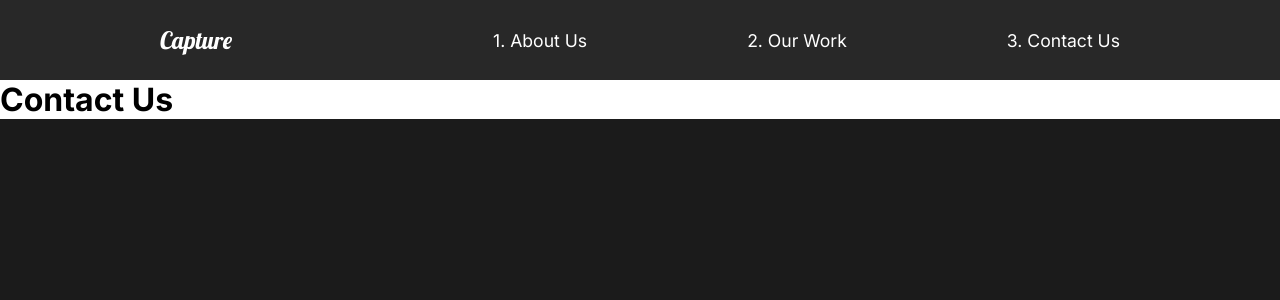
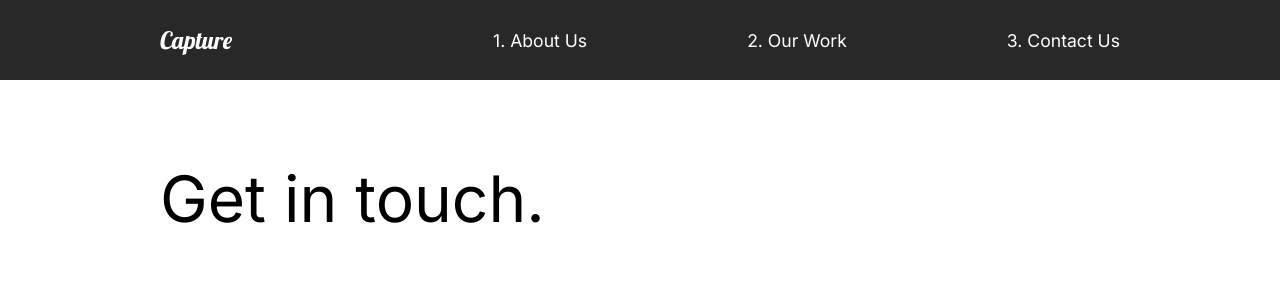
Before and after one commit to jos3ph-m/Capture, a React (Create React App) app: page /contact in a window 1280 px wide. Shown: the top 300 px of the page. Built offline with nearby package versions, Linux system fonts and the light colour scheme.

Commit message:
ContactUs page getting some work done

```diff
--- a/src/pages/ContactUs.js
+++ b/src/pages/ContactUs.js
@@ -1,20 +1,40 @@
 import React from 'react';
 //Animations
 import { motion } from 'framer-motion';
-import { pageAnimation } from '../animation';
+import { pageAnimation, titleAnim } from '../animation';
+import styled from 'styled-components';
 
 const ContactUs = () => {
   return (
-    <motion.div
+    <ContactStyle
       exit="exit"
       variants={pageAnimation}
       initial="hidden"
       animate="show"
       style={{ background: '#fff' }}
     >
-      <h1>Contact Us</h1>
-    </motion.div>
+      <Title>
+        <Hide>
+          <motion.h2 variants={titleAnim}>Get in touch.</motion.h2>
+        </Hide>
+      </Title>
+    </ContactStyle>
   );
 };
 
+const ContactStyle = styled(motion.div)`
+  padding: 5rem 10rem;
+  color: #353535;
+  min-height: 90vh;
+`;
+
+const Title = styled.div`
+  margin-bottom: 4rem;
+  color: black;
+`;
+
+const Hide = styled.div`
+  overflow: hidden;
+`;
+
 export default ContactUs;
```
Also changed, not shown: 1 other file (tests, documents, lock files or other folders).
